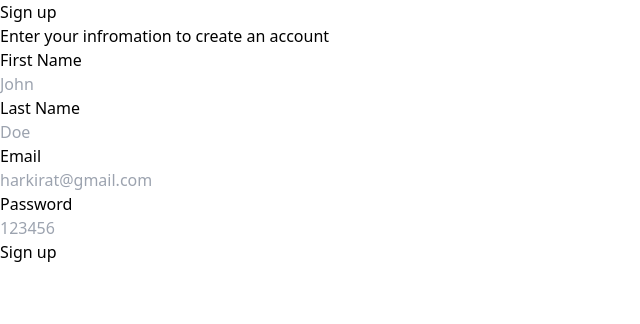
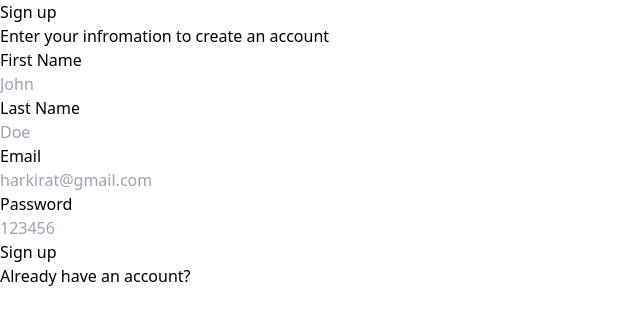
Before and after one commit to neoochii/paytm-backend-solution, a React (Vite) app in the folder frontend/: page /signup in a window 1280 px wide. Shown: the top 324 px of the page, without its empty margins (0-640 px from the left). Built offline with nearby package versions, Linux system fonts and the light colour scheme.

Commit message:
checkpoint

```diff
--- a/frontend/src/pages/Signup.jsx
+++ b/frontend/src/pages/Signup.jsx
@@ -18,7 +18,7 @@ export const Signup = () => {
       <div className="pt-4">
         <Button label={"Sign up"} />
       </div>
-
+        <BottomWarning label={"Already have an account?"} buttonText={"Sign in"} to={"/signin"} />
     </div>
   </div>
 </div>
```
